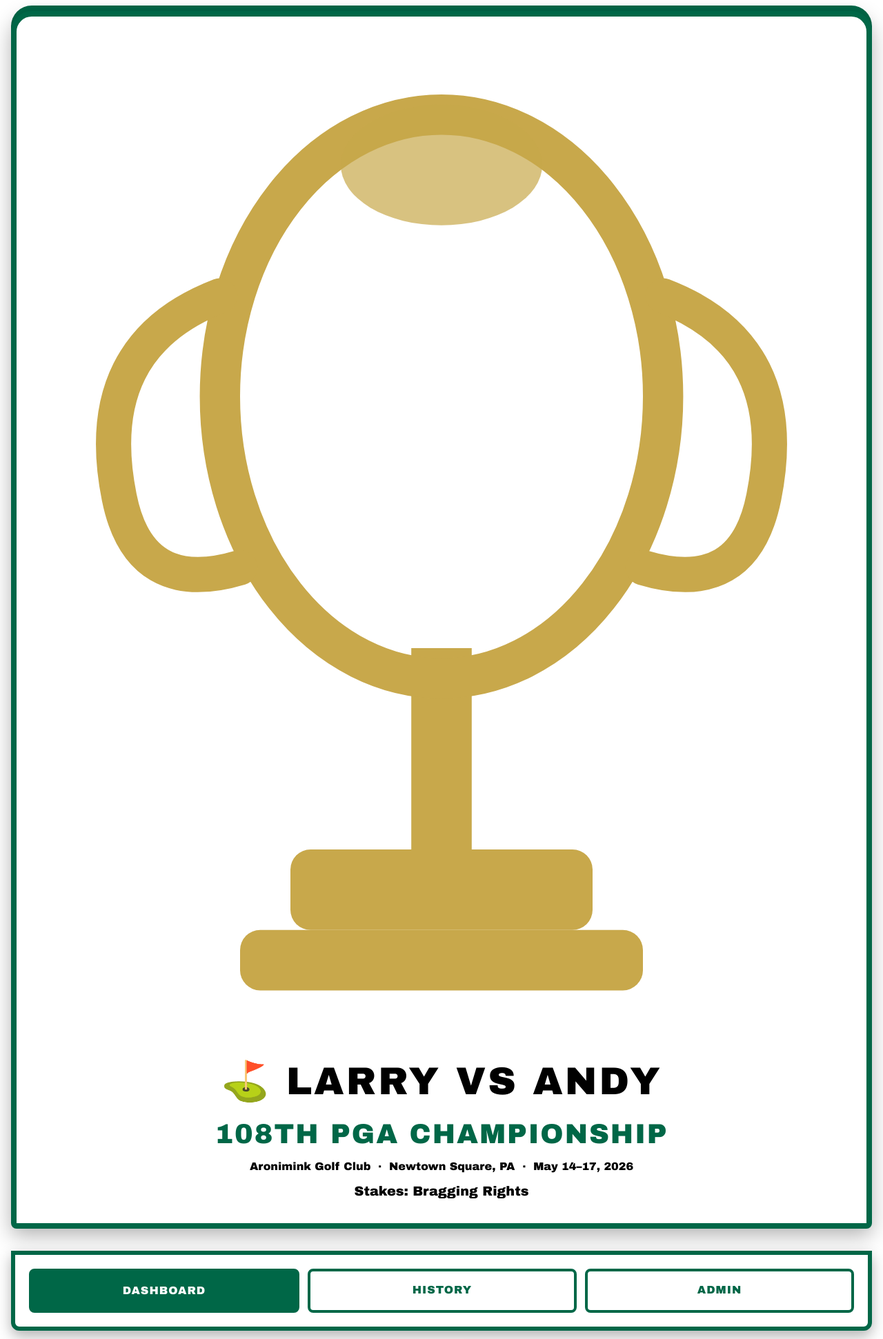
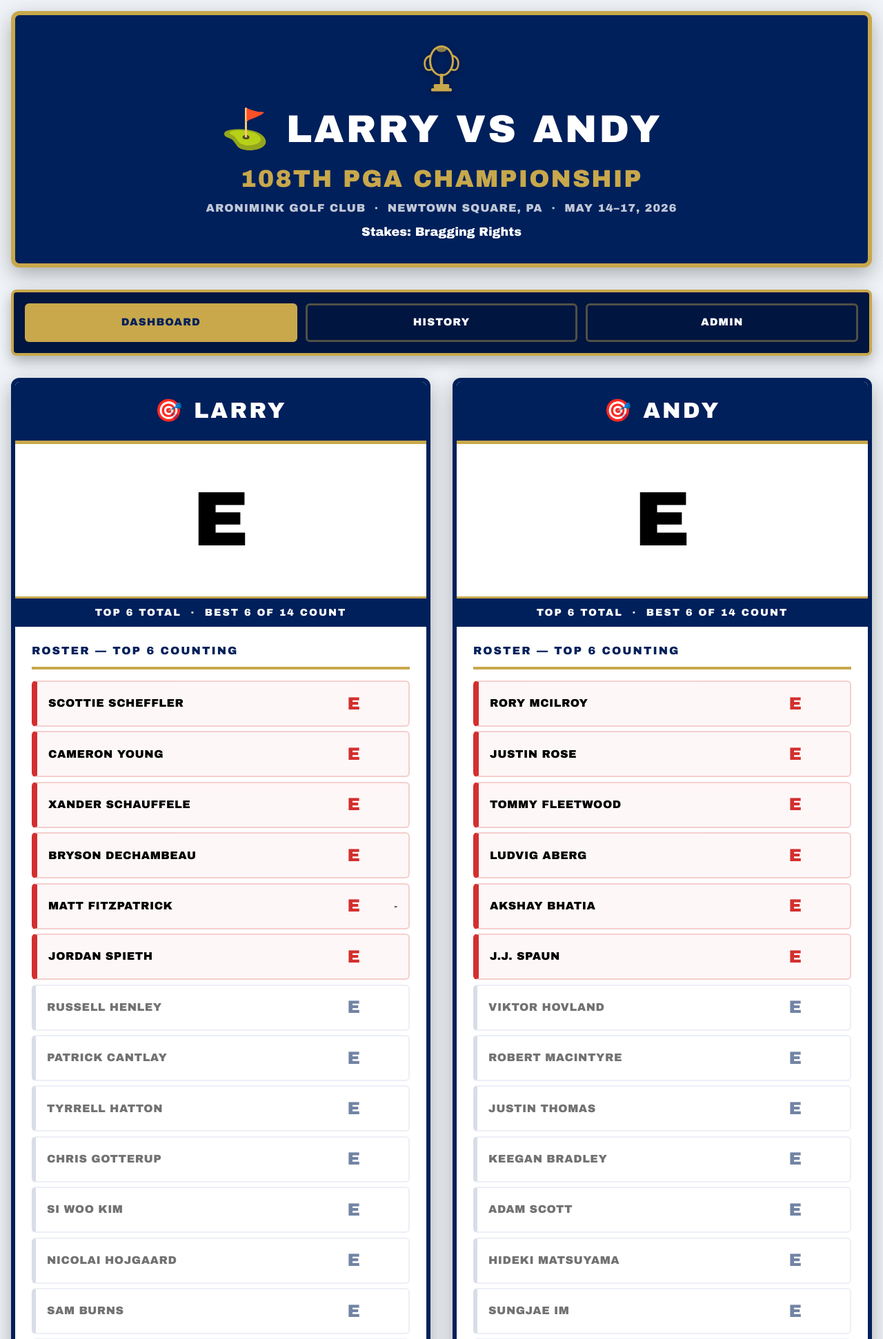
Before and after one commit to soverylarry/golf-betting-app, a Flask app: page / in a window 1280 px wide. Shown: the top 1942 px of the page at 69% size. Run offline with Flask 3, Linux system fonts and the light colour scheme; data that the repository does not hold is empty.

Commit message:
Update style.css

```diff
--- a/static/style.css
+++ b/static/style.css
@@ -1,14 +1,16 @@
-/* Golf Betting App - Authentic Augusta Masters Scoreboard Theme */
+/* Golf Betting App - PGA Championship Theme */
 :root {
-    /* Authentic Masters Scoreboard Colors */
-    --masters-white: #ffffff;
-    --masters-green: #006747;
-    --masters-dark-green: #004d35;
-    --masters-trim: #1a5c45;
+    /* PGA Championship Official Colors */
+    --pga-navy: #00205B;
+    --pga-dark-navy: #001540;
+    --pga-trim: #002f80;
+    --pga-gold: #C8A84B;
+    --pga-gold-dark: #a8893a;
+    --pga-white: #ffffff;
     --text-black: #000000;
-    --score-red: #d32f2f;  /* Under par - red numbers */
-    --score-green: #006747; /* At/over par - green numbers */
-    --background-sky: #e8f4f8;
+    --text-muted: #666666;
+    --score-red: #d32f2f;    /* Under par - red numbers */
+    --score-over: #555555;   /* Over par - dark grey */
     --shadow: rgba(0, 0, 0, 0.3);
 }
 * {
@@ -18,7 +20,7 @@
 }
 body {
     font-family: 'Arial Black', 'Arial Bold', 'Helvetica', sans-serif;
-    background: #ffffff;
+    background: #f0f4f8;
     color: var(--text-black);
     line-height: 1.4;
     min-height: 100vh;
@@ -28,59 +30,64 @@ body {
     max-width: 1600px;
     margin: 0 auto;
 }
-/* Header - Masters Scoreboard Style with Curved Top */
+/* Trophy SVG */
+.pga-trophy {
+    display: flex;
+    justify-content: center;
+    margin-bottom: 0.75rem;
+}
+.pga-trophy svg {
+    width: 60px;
+    height: 75px;
+    filter: drop-shadow(0 2px 4px rgba(0,0,0,0.4));
+}
+/* Header - PGA Championship Style */
 header {
     text-align: center;
     margin-bottom: 2rem;
     padding: 2.5rem 2rem 2rem 2rem;
-    background: var(--masters-white);
-    border: 8px solid var(--masters-green);
-    border-radius: 30px 30px 8px 8px;
+    background: var(--pga-navy);
+    border: 6px solid var(--pga-gold);
+    border-radius: 12px;
     box-shadow: 0 10px 30px var(--shadow);
-    position: relative;
-    overflow: visible;
-}
-header::before {
-    content: '';
-    position: absolute;
-    top: -16px;
-    left: 50%;
-    transform: translateX(-50%);
-    width: calc(100% + 16px);
-    height: 50px;
-    background: var(--masters-green);
-    border-radius: 30px 30px 0 0;
-    z-index: -1;
 }
 header h1 {
     font-size: clamp(2rem, 6vw, 3.5rem);
     margin-bottom: 0.5rem;
-    color: var(--text-black);
+    color: var(--pga-white);
     font-weight: 900;
     letter-spacing: 3px;
     text-transform: uppercase;
 }
 .tournament-name {
-    font-size: clamp(1.5rem, 4vw, 2.5rem);
-    color: var(--masters-green);
+    font-size: clamp(1.4rem, 3.5vw, 2.2rem);
+    color: var(--pga-gold);
     font-weight: 900;
-    margin-bottom: 0.5rem;
+    margin-bottom: 0.4rem;
     letter-spacing: 2px;
     text-transform: uppercase;
 }
+.venue-info {
+    font-size: 1rem;
+    color: rgba(255, 255, 255, 0.75);
+    font-weight: 600;
+    letter-spacing: 1px;
+    margin-bottom: 0.5rem;
+    text-transform: uppercase;
+}
 .stakes {
-    font-size: 1.2rem;
-    color: var(--text-black);
+    font-size: 1.1rem;
+    color: var(--pga-white);
     margin-top: 0.75rem;
     font-weight: 700;
 }
 .stakes strong {
-    color: var(--score-red);
+    color: var(--pga-gold);
     font-weight: 900;
 }
 .last-updated {
     font-size: 0.95rem;
-    color: #666;
+    color: rgba(255,255,255,0.6);
     margin-top: 0.75rem;
     font-weight: 600;
 }
@@ -90,40 +97,41 @@ nav {
     flex-wrap: wrap;
     gap: 0.75rem;
     margin-bottom: 2rem;
-    background: var(--masters-white);
-    padding: 1.25rem;
-    border: 6px solid var(--masters-green);
-    border-radius: 0 0 12px 12px;
+    background: var(--pga-dark-navy);
+    padding: 1rem;
+    border: 4px solid var(--pga-gold);
+    border-radius: 8px;
     box-shadow: 0 8px 20px var(--shadow);
 }
 nav a {
     flex: 1;
-    min-width: 130px;
-    padding: 1rem 1.5rem;
-    background: var(--masters-white);
-    color: var(--masters-green);
+    min-width: 120px;
+    padding: 0.9rem 1.25rem;
+    background: transparent;
+    color: var(--pga-white);
     text-decoration: none;
-    border: 4px solid var(--masters-green);
-    border-radius: 8px;
+    border: 3px solid rgba(200, 168, 75, 0.4);
+    border-radius: 6px;
     text-align: center;
     transition: all 0.3s ease;
     font-weight: 900;
     text-transform: uppercase;
     letter-spacing: 1px;
-    font-size: 1rem;
+    font-size: 0.95rem;
 }
 nav a:hover {
-    background: var(--masters-green);
-    color: var(--masters-white);
-    transform: translateY(-3px);
-    box-shadow: 0 6px 12px var(--shadow);
+    background: var(--pga-gold);
+    color: var(--pga-navy);
+    border-color: var(--pga-gold);
+    transform: translateY(-2px);
+    box-shadow: 0 4px 10px var(--shadow);
 }
 nav a.active {
-    background: var(--masters-green);
-    color: var(--masters-white);
-    border-width: 5px;
+    background: var(--pga-gold);
+    color: var(--pga-navy);
+    border-color: var(--pga-gold);
 }
-/* Scoreboard - Masters Style */
+/* Scoreboard */
 .scoreboard {
     display: grid;
     grid-template-columns: 1fr 1fr;
@@ -147,14 +155,15 @@ nav a.active {
 }
 .side-bets-summary h3 {
     margin-bottom: 1rem;
-    color: var(--masters-green);
+    color: var(--pga-navy);
     font-weight: 900;
     font-size: 1.2rem;
     text-transform: uppercase;
 }
+/* Team Cards */
 .team-card {
-    background: var(--masters-white);
-    border: 8px solid var(--masters-green);
+    background: var(--pga-white);
+    border: 6px solid var(--pga-navy);
     border-radius: 12px;
     box-shadow: 0 10px 30px var(--shadow);
     overflow: hidden;
@@ -164,98 +173,99 @@ nav a.active {
     font-size: 2rem;
     padding: 1.25rem;
     text-align: center;
-    background: var(--masters-green);
-    color: var(--masters-white);
+    background: var(--pga-navy);
+    color: var(--pga-white);
     font-weight: 900;
     letter-spacing: 3px;
     text-transform: uppercase;
-    border-bottom: 5px solid var(--masters-dark-green);
+    border-bottom: 5px solid var(--pga-gold);
 }
-/* Score Display - Scoreboard Style */
+/* Score Display */
 .total-score {
     font-size: clamp(5rem, 12vw, 7rem);
     font-weight: 900;
     text-align: center;
     padding: 2rem 1rem;
     margin: 0;
-    background: var(--masters-white);
+    background: var(--pga-white);
     font-family: 'Arial Black', sans-serif;
 }
 .total-score.winning {
-    color: var(--score-red);  /* Under par = RED */
+    color: var(--score-red);     /* Under par = RED (leading) */
 }
 .total-score.losing {
-    color: var(--score-green);  /* Over par = GREEN */
+    color: var(--pga-navy);      /* Over par = NAVY (trailing) */
 }
 .total-score.tied {
-    color: var(--text-black);  /* Tied = BLACK */
+    color: var(--text-black);    /* Tied = BLACK */
 }
 .score-label {
     text-align: center;
-    color: var(--text-black);
-    font-size: 1rem;
+    color: var(--pga-white);
+    font-size: 0.9rem;
     font-weight: 900;
-    padding: 0.75rem;
-    background: rgba(0, 103, 71, 0.1);
+    padding: 0.65rem;
+    background: var(--pga-navy);
     text-transform: uppercase;
     letter-spacing: 2px;
-    border-top: 3px solid var(--masters-green);
+    border-top: 3px solid var(--pga-gold);
 }
-/* Players List - Grid Style */
+/* Players List */
 .players-list {
     padding: 1.5rem;
-    background: var(--masters-white);
+    background: var(--pga-white);
 }
 .players-list h3 {
-    font-size: 1.1rem;
+    font-size: 1rem;
     margin-bottom: 1rem;
-    color: var(--text-black);
+    color: var(--pga-navy);
     text-transform: uppercase;
     letter-spacing: 2px;
     font-weight: 900;
-    border-bottom: 4px solid var(--masters-green);
+    border-bottom: 4px solid var(--pga-gold);
     padding-bottom: 0.75rem;
 }
 .player-row {
     display: grid;
     grid-template-columns: 1fr auto auto;
     gap: 1rem;
-    padding: 1rem;
-    margin-bottom: 0.5rem;
-    background: var(--masters-white);
-    border: 3px solid var(--masters-green);
+    padding: 0.85rem 1rem;
+    margin-bottom: 0.4rem;
+    background: var(--pga-white);
+    border: 2px solid #dde3ef;
     border-radius: 6px;
     align-items: center;
-    border-left: 6px solid var(--masters-green);
+    border-left: 6px solid #dde3ef;
 }
 .player-row.counting {
     border-left-color: var(--score-red);
-    border-width: 4px;
     border-left-width: 8px;
-    background: rgba(211, 47, 47, 0.05);
+    background: rgba(211, 47, 47, 0.04);
+    border-color: rgba(211, 47, 47, 0.2);
+    border-left-color: var(--score-red);
 }
 .player-row.bench {
-    opacity: 0.6;
-    border-left-color: #999;
+    opacity: 0.55;
+    border-left-color: #bbc3d4;
 }
 
 /* 15th Player / Backup */
 .player-row.backup-player {
-    border-left-color: #b8860b;
+    border-left-color: var(--pga-gold);
     border-left-width: 8px;
     border-style: dashed;
-    opacity: 0.8;
-    background: rgba(184, 134, 11, 0.05);
+    opacity: 0.85;
+    background: rgba(200, 168, 75, 0.06);
     margin-top: 0.75rem;
 }
 .player-row.backup-player .player-score {
-    color: #b8860b;
+    color: var(--pga-gold-dark);
 }
 .backup-badge {
     display: inline-block;
-    font-size: 0.65rem;
-    background: #b8860b;
-    color: #ffffff;
+    font-size: 0.62rem;
+    background: var(--pga-gold);
+    color: var(--pga-navy);
     padding: 2px 6px;
     border-radius: 3px;
     margin-left: 7px;
@@ -264,36 +274,36 @@ nav a.active {
     vertical-align: middle;
     line-height: 1.4;
 }
-
 .player-name {
     font-weight: 900;
     color: var(--text-black);
     overflow: hidden;
     text-overflow: ellipsis;
     white-space: nowrap;
-    font-size: 1.1rem;
+    font-size: 1rem;
     text-transform: uppercase;
     letter-spacing: 0.5px;
 }
 .player-score {
     font-weight: 900;
-    font-size: 1.8rem;
-    min-width: 60px;
+    font-size: 1.6rem;
+    min-width: 55px;
     text-align: right;
     font-family: 'Arial Black', sans-serif;
+    color: var(--text-black);
 }
 .player-row.counting .player-score {
-    color: var(--score-red);  /* Top 6 scores in RED */
+    color: var(--score-red);    /* Top 6 scores in RED */
 }
 .player-row.bench .player-score {
-    color: var(--score-green);  /* Bench scores in GREEN */
+    color: var(--pga-navy);     /* Bench scores in NAVY */
 }
 .player-status {
-    min-width: 40px;
+    min-width: 38px;
     text-align: right;
-    color: var(--text-black);
-    font-size: 1rem;
-    font-weight: 900;
+    color: var(--text-muted);
+    font-size: 0.9rem;
+    font-weight: 700;
 }
 .bench-players {
     margin-top: 1.5rem;
```
Also changed, not shown: other parts of static/style.css (+53 -49 lines).
